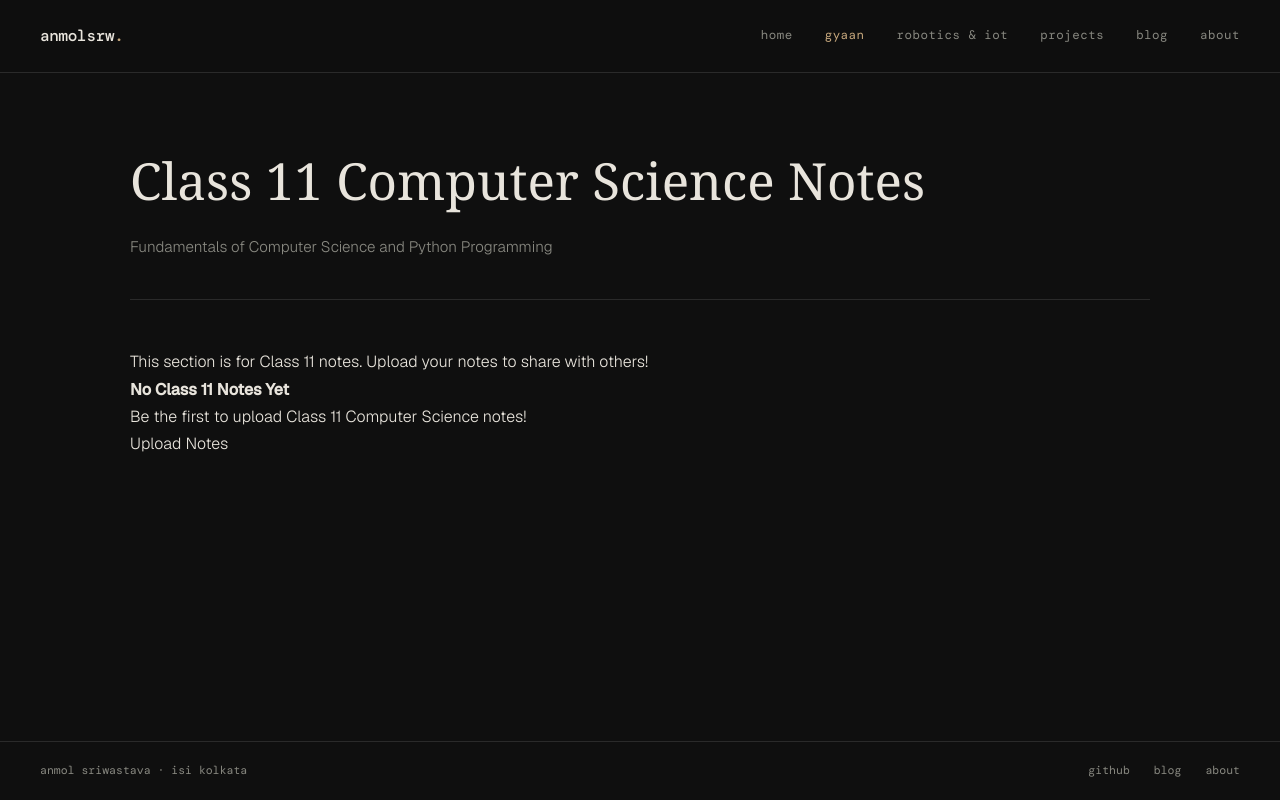
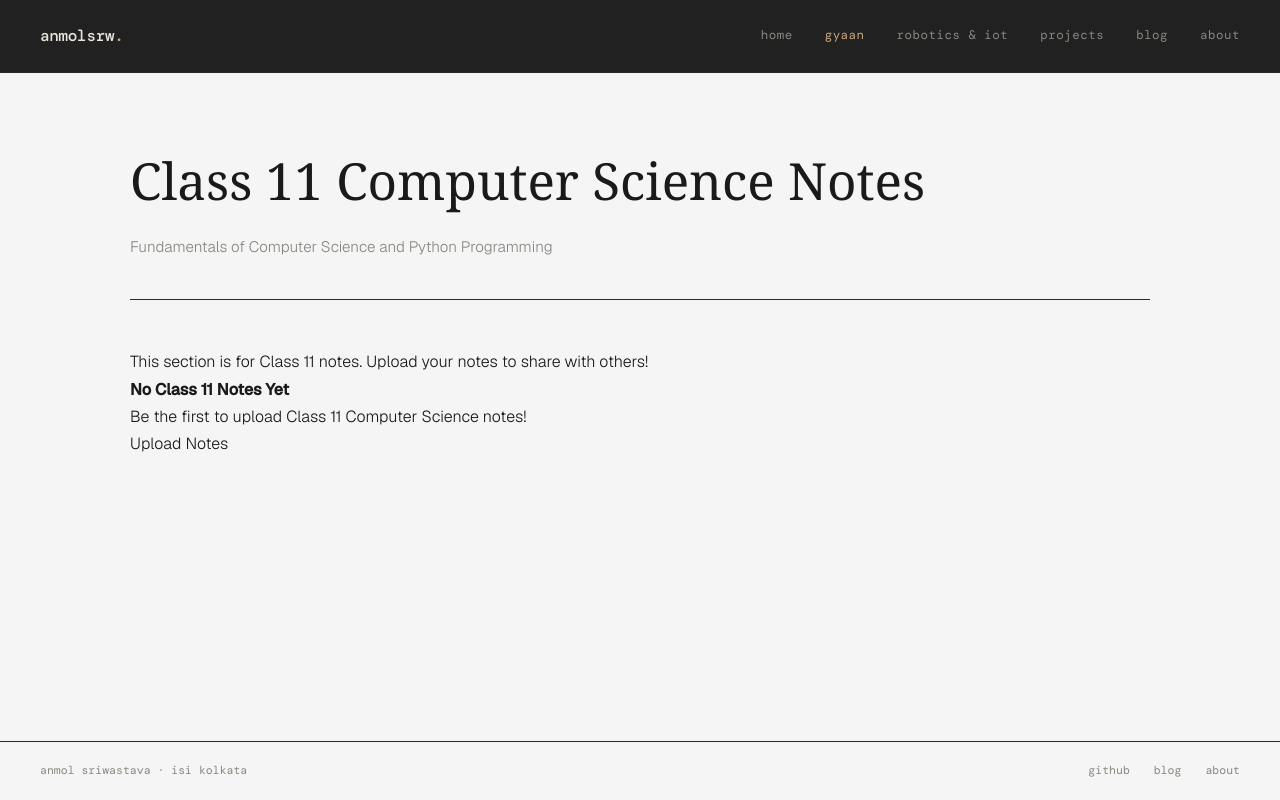
Before and after one commit to anmolsriwastava/anmolsrw, a Flask app: page /class11 in a window 1280 px wide. Run offline with Flask 3, Linux system fonts and the light colour scheme; some web fonts are replaced.

Commit message:
Update class11.html

```diff
--- a/templates/class11.html
+++ b/templates/class11.html
@@ -1,4 +1,10 @@
 {% extends "base.html" %}
+{% block extra_css %}
+<style>
+  body { background: #f5f5f5 !important; color: #1a1a1a !important; }
+  main { background: #f5f5f5; }
+</style>
+{% endblock %}
 
 {% block content %}
 <div class="page-header">
```
